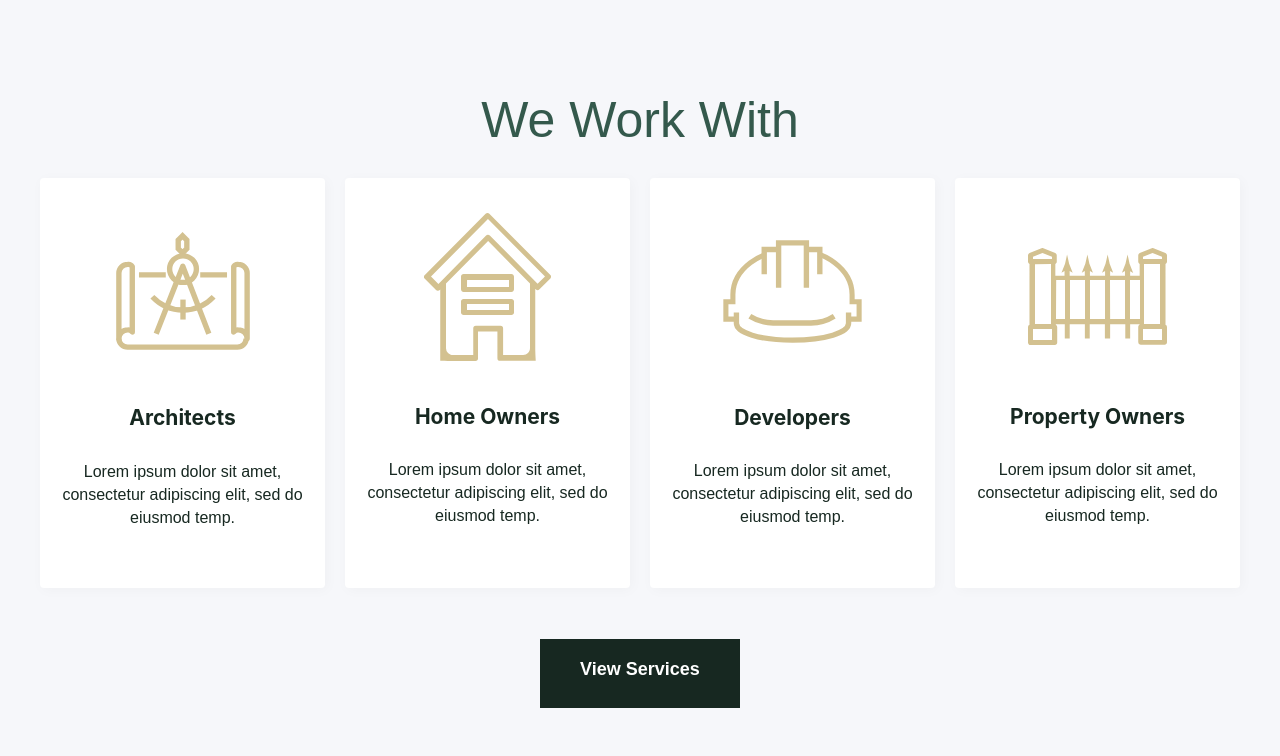
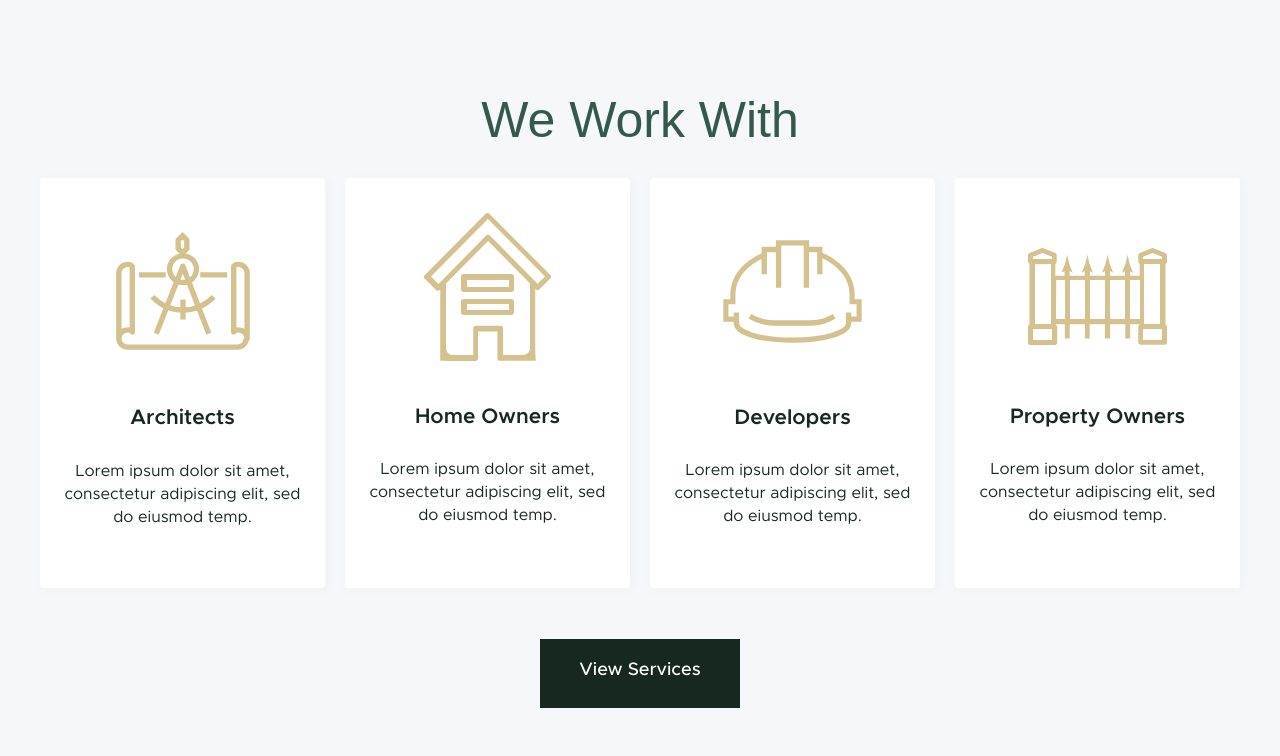
Before and after one commit to heynovaio/watson-and-barnard, a Gatsby site: page / in a window 1280 px wide. Shown: the part 784-1540 px from the top of the page. Built offline with nearby package versions, Linux system fonts and the light colour scheme; Gatsby itself is replaced by a stand-in of ours.

Commit message:
Updated fix of the fonts

```diff
--- a/src/components/font.js
+++ b/src/components/font.js
@@ -23,6 +23,19 @@
 export const Font = () => (
   <Global
     styles={css`
+
+      h1 {
+        font-family: metropolis, sans-serif;
+        font-weight: 600;
+      }
+      h3 {
+        font-family: metropolis, sans-serif;
+        font-weight: 700;
+      }
+      p {
+        font-family: metropolis, sans-serif;
+        font-weight: 500;
+      }
 
       @font-face {
         font-family: 'metropolis';
--- a/src/components/layout.css
+++ b/src/components/layout.css
@@ -230,8 +230,6 @@
   padding-top: 0;
   margin-bottom: 1.45rem;
   color: inherit;
-  font-family: -apple-system, BlinkMacSystemFont, Segoe UI, Roboto, Oxygen,
-    Ubuntu, Cantarell, Fira Sans, Droid Sans, Helvetica Neue, sans-serif;
   font-weight: bold;
   text-rendering: optimizeLegibility;
   font-size: 2.25rem;
@@ -247,8 +245,6 @@
   padding-top: 0;
   margin-bottom: 1.45rem;
   color: inherit;
-  font-family: -apple-system, BlinkMacSystemFont, Segoe UI, Roboto, Oxygen,
-    Ubuntu, Cantarell, Fira Sans, Droid Sans, Helvetica Neue, sans-serif;
   font-weight: bold;
   text-rendering: optimizeLegibility;
   font-size: 1.62671rem;
--- a/src/components/layout.js
+++ b/src/components/layout.js
@@ -27,6 +27,7 @@
 
   return (
     <>
+    <Font/>
     <Header/>
       <main>{children}</main>
     <Footer/>
--- a/src/pages/index.js
+++ b/src/pages/index.js
@@ -26,8 +26,8 @@
 import arrow from "../images/bitmap@3x.png"
 
 
-const Global = styled.section`
-  font-family: canada-type-gibson, sans-serif;
+const Global = styled.div`
+  font-family: metropolis, sans-serif;
 `
 //border-style: solid;
 const Associates = styled.section`
@@ -287,7 +287,6 @@
   h1 {
     min-height: 106px;
     font-size: 44px;
-    font-weight: 500;
     line-height: 1.2;
     letter-spacing: -0.4px;
     color: #ffffff;
```
